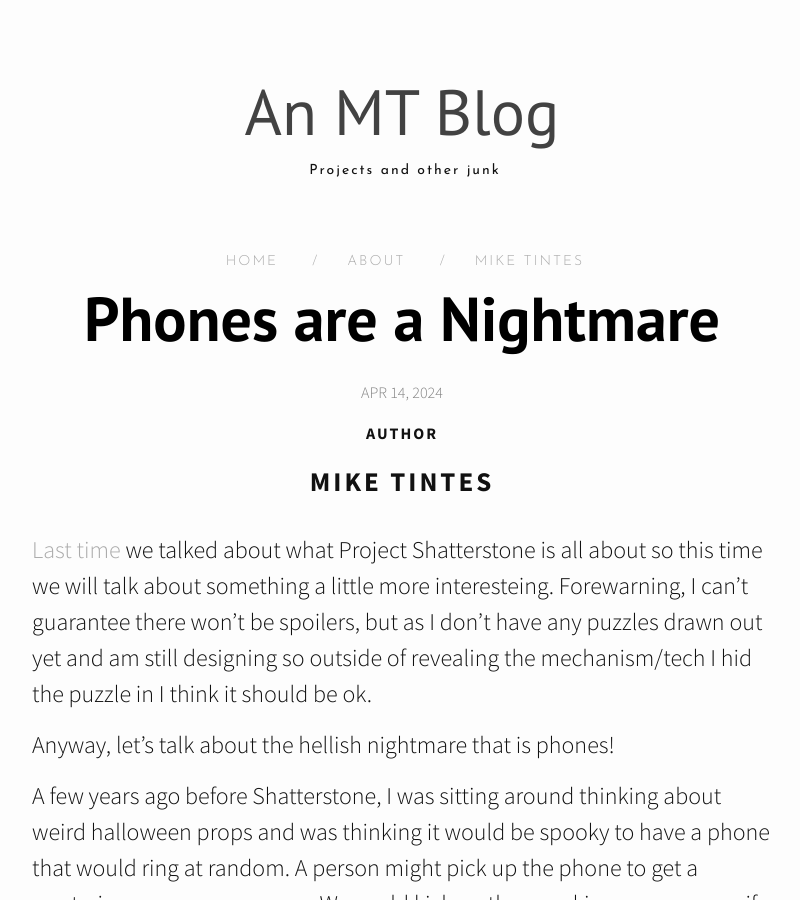
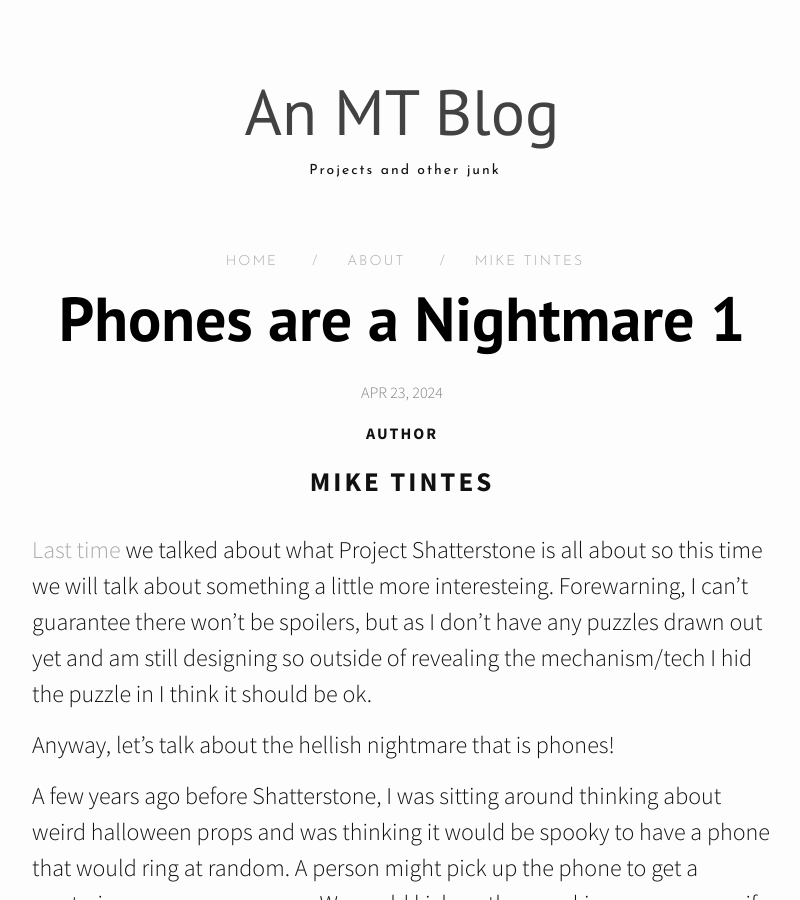
Before and after one commit to mtintes/mtintes.github.io, a Jekyll site: the page built from _posts/2024-04-23-Shatterstone-2.md, in a window 1280 px wide and 900 px high. Shown: the whole window, without its empty margins (238-1038 px from the left). Built offline with Jekyll 4.4.1, drawn with Linux system fonts in a browser that asks for light colours; nearby versions of some CDN libraries.

Commit message:
Update and rename 2024-04-14-Shatterstone-2.md to 2024-04-23-Shatterstone-2.md

```diff
--- a/_posts/2024-04-14-Shatterstone-2.md
+++ b/_posts/2024-04-23-Shatterstone-2.md
@@ -1,7 +1,7 @@
 ---
 layout: post
-title:  "Phones are a Nightmare"
-date:   2024-04-14
+title:  "Phones are a Nightmare 1"
+date:   2024-04-23
 categories: ["Shatterstone"]
 author: "Mike Tintes"
 ---
```
